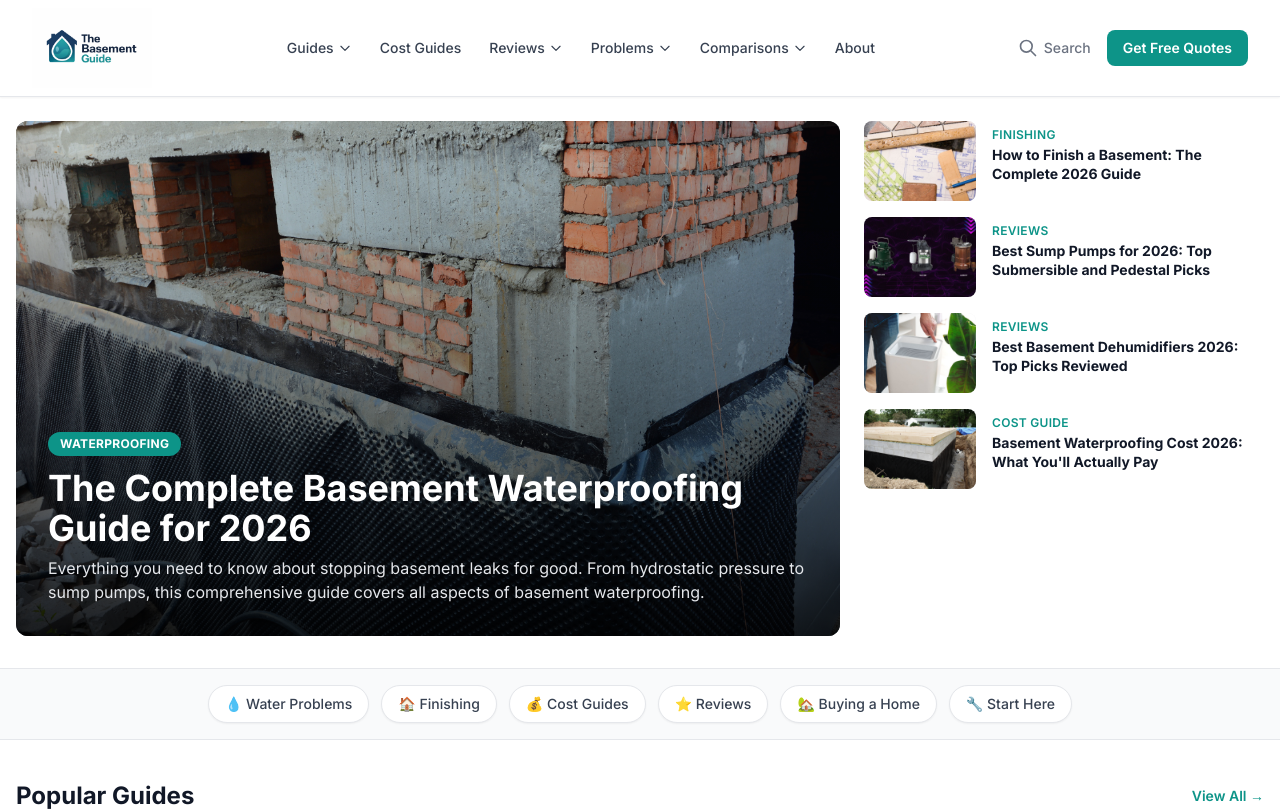
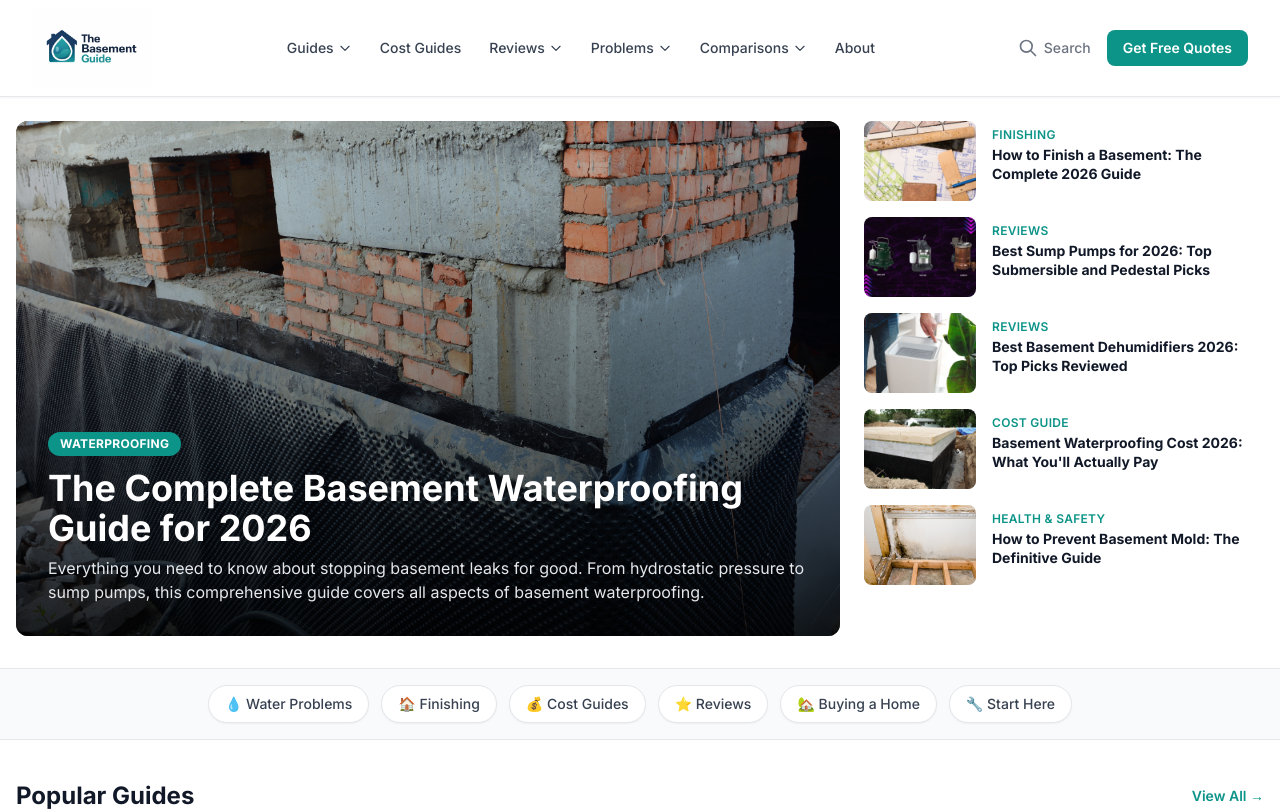
Before and after one commit to thebasementguide2026/basement-guide, a Next.js app: page / in a window 1280 px wide. Shown: the top 811 px of the page. Built offline with nearby package versions, Linux system fonts and the light colour scheme.

Commit message:
Add 5th sidebar article (mold prevention)

```diff
--- a/app/page.tsx
+++ b/app/page.tsx
@@ -10,6 +10,7 @@ const editorPickSlugs = [
   'best-sump-pumps-2026',
   'best-basement-dehumidifiers',
   'basement-waterproofing-cost',
+      'how-to-prevent-basement-mold',
 ]
 
 const popularSlugs = [
```
